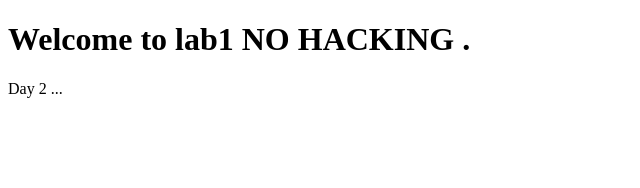
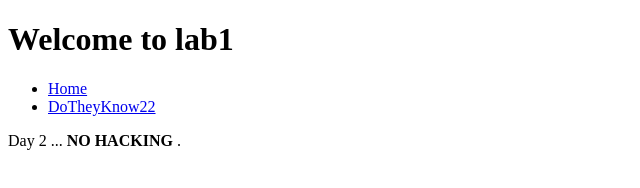
Before and after one commit to Theydontknow22/lab, a plain HTML site: page index.html in a window 1280 px wide. Shown: the whole page, without its empty margins (0-640 px from the left). Drawn offline with Linux system fonts and the light colour scheme.

Commit message:
html updates

```diff
--- a/index.html
+++ b/index.html
@@ -3,10 +3,20 @@
 <head>
   <meta charset="UTF-8">
   <meta name="viewport" content="width=device-width, initial-scale=1">
-  <title>My Homelab App</title>
+  <title>The Homelab</title>
 </head>
 <body>
-  <h1>Welcome to lab1 <strong> NO HACKING </strong>.</h1>
-  <p>Day 2 ... </p>
+  <span class="Nav">
+  <h1>Welcome to lab1 </h1>
+  <nav>
+          <ul>
+<li><a href="/">Home</a></li>
+<li><a href="/B22">DoTheyKnow22</a></li>
+          </ul>
+
+  </nav>
+  </span>
+  <p>Day 2 ... <strong> NO HACKING </strong>.</p>
+
 </body>
 </html>
```
